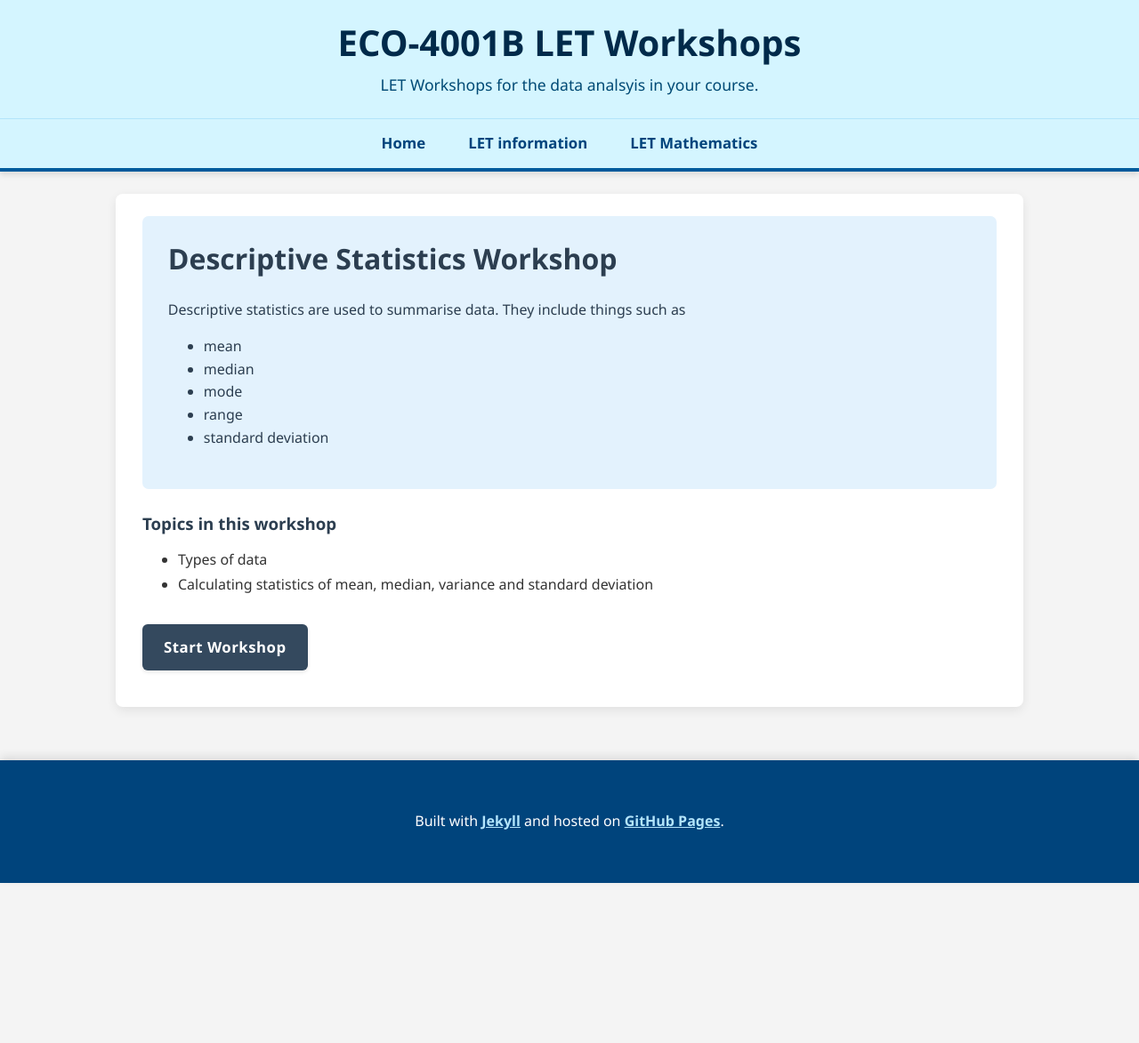
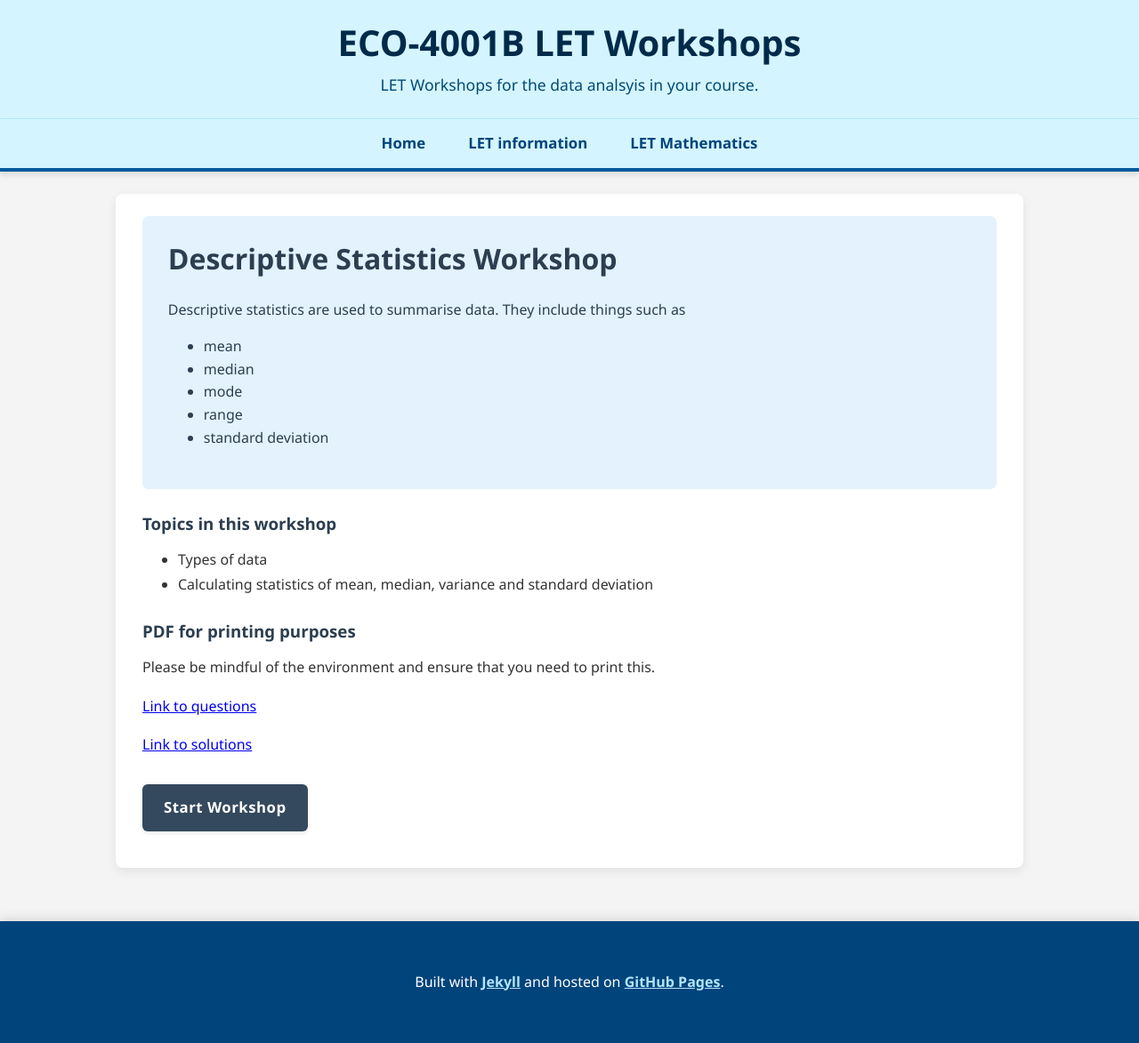
Before and after one commit to probe973/eco-4001b, a Jekyll site: the page built from descriptive/index.md, in a window 1280 px wide. Shown: the whole page at 89% size. Built offline with Jekyll 4.4.1, drawn with Linux system fonts in a browser that asks for light colours; before the commit the page ends 993 px from its top, so only the background shows below that.

Commit message:
Update index.md

```diff
--- a/descriptive/index.md
+++ b/descriptive/index.md
@@ -21,5 +21,13 @@ Descriptive statistics are used to summarise data.  They include things such as
 * Types of data
 * Calculating statistics of mean, median, variance and standard deviation
 
+### PDF for printing purposes
+
+Please be mindful of the environment and ensure that you need to print this.
+
+<a href="{{ "/assets/pdf/descriptive_stats.pdf" | relative_url }}">Link to questions</a>
+
+<a href="{{ "/assets/pdf/descriptive_stats_solutions.pdf" | relative_url }}">Link to solutions</a>
+
 
 <a href="{{ "/descriptive/01-types-of-data.html" | relative_url }}" class="btn btn-primary">Start Workshop</a>
```
